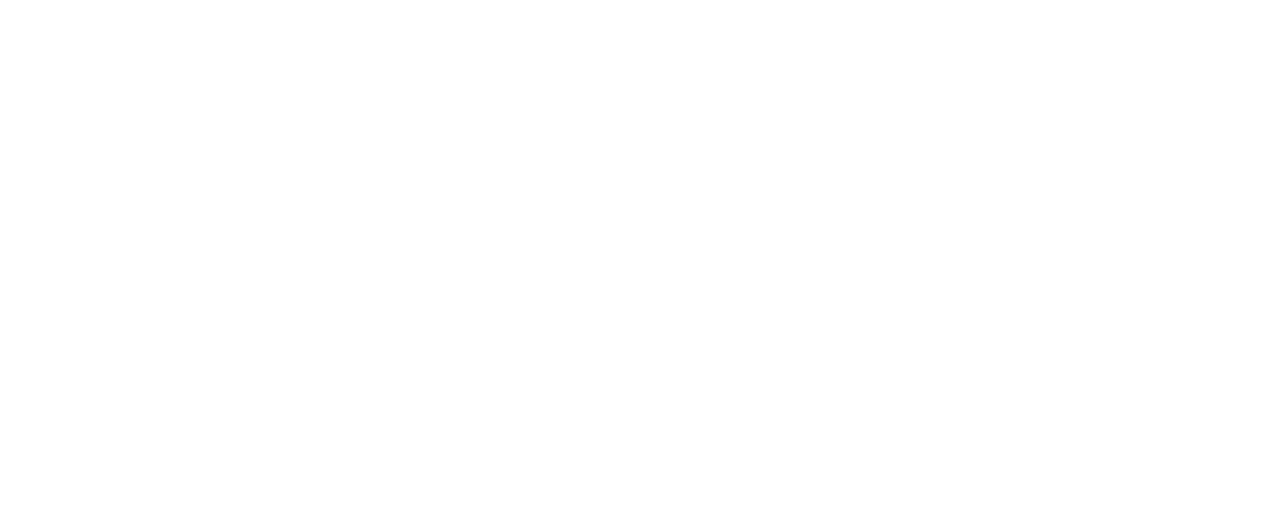
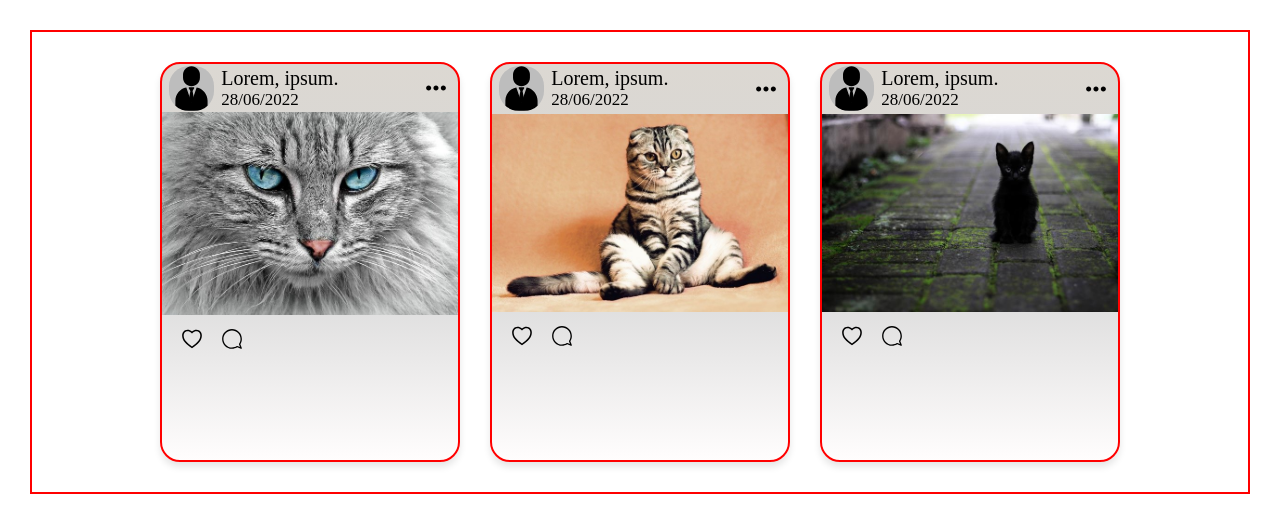
Before and after one commit to aiman99aleryany/media-queries, a plain HTML site: page index.html in a window 1280 px wide. Drawn offline with Linux system fonts and the light colour scheme.

Commit message:
first feature with like and comments

```diff
--- a/index.html
+++ b/index.html
@@ -1,10 +1,130 @@
 <!DOCTYPE html>
 <html lang="en">
   <head>
+    <link rel="stylesheet" href="./style/style.css" />
     <meta charset="UTF-8" />
     <meta http-equiv="X-UA-Compatible" content="IE=edge" />
     <meta name="viewport" content="width=device-width, initial-scale=1.0" />
-    <title>Document</title>
+    <title>Incat</title>
   </head>
-  <body></body>
+  <body>
+    <main>
+      <div class="cards-container card-border">
+
+        <div class="card-outfit card-border card-content-grid">
+
+          <div class="card-content-grid-row1">
+
+            <div class="card-content-grid-row1--avatar">
+              <img
+                class="card-content-grid-row1--avatar--img"
+                src="./img/avatar.svg"
+                alt="avatar"
+              />
+            </div>
+            <div class="card-content-grid-row1--description">
+              <div class="card-content-grid-row1--description--username">
+                Lorem, ipsum.
+              </div>
+              <div class="card-content-grid-row1--description--time">
+                <time datetime="2022-06-28 20:00">28/06/2022</time>
+              </div>
+            </div>
+
+            <div class="card-content-grid-row1--more">
+              <img class="card-content-grid-row1--more--img" src="./img/more.svg" alt="more">
+            </div>
+
+
+          </div>
+
+          <div class="card-content-grid-row2">
+            <img class="card-content-grid-row2--img" src="./img/cat1.jpg" alt="cat picture">
+          </div>
+
+          <div class="card-content-grid-row3">
+            <img class="card-content-grid-row3--like--img" src="./img/like.svg" alt="like button">
+            <img class="card-content-grid-row3--comment--img" src="./img/comment.svg" alt="comment button">
+          </div>
+
+        </div>
+
+        <div class="card-outfit card-border card-content-grid">
+
+          <div class="card-content-grid-row1">
+
+            <div class="card-content-grid-row1--avatar">
+              <img
+                class="card-content-grid-row1--avatar--img"
+                src="./img/avatar.svg"
+                alt="avatar"
+              />
+            </div>
+            <div class="card-content-grid-row1--description">
+              <div class="card-content-grid-row1--description--username">
+                Lorem, ipsum.
+              </div>
+              <div class="card-content-grid-row1--description--time">
+                <time datetime="2022-06-28 20:00">28/06/2022</time>
+              </div>
+            </div>
+
+            <div class="card-content-grid-row1--more">
+              <img class="card-content-grid-row1--more--img" src="./img/more.svg" alt="more">
+            </div>
+
+
+          </div>
+
+          <div class="card-content-grid-row2">
+            <img class="card-content-grid-row2--img" src="./img/cat2.jpg" alt="cat picture">
+          </div>
+
+          <div class="card-content-grid-row3">
+            <img class="card-content-grid-row3--like--img" src="./img/like.svg" alt="like button">
+            <img class="card-content-grid-row3--comment--img" src="./img/comment.svg" alt="comment button">
+          </div>
+
+        </div>
+
+        <div class="card-outfit card-border card-content-grid">
+
+          <div class="card-content-grid-row1">
+
+            <div class="card-content-grid-row1--avatar">
+              <img
+                class="card-content-grid-row1--avatar--img"
+                src="./img/avatar.svg"
+                alt="avatar"
+              />
+            </div>
+            <div class="card-content-grid-row1--description">
+              <div class="card-content-grid-row1--description--username">
+                Lorem, ipsum.
+              </div>
+              <div class="card-content-grid-row1--description--time">
+                <time datetime="2022-06-28 20:00">28/06/2022</time>
+              </div>
+            </div>
+
+            <div class="card-content-grid-row1--more">
+              <img class="card-content-grid-row1--more--img" src="./img/more.svg" alt="more">
+            </div>
+
+
+          </div>
+
+          <div class="card-content-grid-row2">
+            <img class="card-content-grid-row2--img" src="./img/cat3.jpg" alt="cat picture">
+          </div>
+
+          <div class="card-content-grid-row3">
+            <img class="card-content-grid-row3--like--img" src="./img/like.svg" alt="like button">
+            <img class="card-content-grid-row3--comment--img" src="./img/comment.svg" alt="comment button">
+          </div>
+
+        </div>
+      </div>
+    </main>
+  </body>
 </html>
--- /dev/null
+++ b/style/style.css
@@ -0,0 +1,189 @@
+:root {
+  font-size: 62.5%;
+  --regular-50-a: 5rem;
+  --regular-45-a: 4.5rem;
+  --regular-40-a: 4rem;
+  --regular-35-a: 3.5rem;
+  --regular-30-a: 3rem;
+  --regular-25-a: 2.5rem;
+  --regular-20-a: 2rem;
+  --regular-15-a: 1.5rem;
+  --regular-10-a: 1rem;
+  --regular-5-a: 0.5rem;
+  --regular-1-a: 0.1rem;
+  --card-width: 30rem;
+  --card-height: 40rem;
+  --card-shadow-transition: 0.5s;
+  --card-shadow-color: rgba(0, 0, 0, 0.1);
+  --img-width: 80%;
+  --testing-border: 2px solid red;
+}
+
+* {
+  padding: 0;
+  margin: 0;
+  box-sizing: border-box;
+}
+
+img {
+  width: var(--img-width);
+  height: var(--img-width);
+  object-fit: cover;
+}
+
+
+
+/* main {
+  margin-top: calc(var(--regular-10-a) + 3rem);
+  display: flex;
+  justify-content: center;
+  align-items: center;
+} */
+
+.card-outfit {
+  width: var(--card-width);
+  height: var(--card-height);
+  border-radius: var(--regular-20-a);
+  box-shadow: 0px 5px 7px 0px var(--card-shadow-color);
+  transition: var(--card-shadow-transition);
+}
+
+.card-outfit:hover {
+  box-shadow: 0px 0px 10px 5px var(--card-shadow-color);
+  transition: var(--card-shadow-transition);
+}
+
+.card-border {
+  border: var(--testing-border);
+}
+
+.card-content-grid {
+  display: grid;
+  grid-template-columns: 1fr;
+  grid-template-rows: 1fr 4fr 1fr 2fr;
+  background: linear-gradient(rgb(220, 216, 210),rgb(214, 214, 214), #fffdfd);
+
+}
+
+.card-content-grid-row1 {
+  grid-column: 1;
+  grid-row: 1;
+  display: grid;
+  grid-template-columns: 20% 65% 15%;
+  grid-template-rows: 1fr;
+  border-top-left-radius: var(--regular-20-a);
+  border-top-right-radius: var(--regular-20-a);
+
+}
+
+.card-content-grid-row1--avatar {
+  grid-column: 1;
+  grid-row: 1;
+  display: flex;
+  justify-content: center;
+  align-items: center;
+
+}
+
+.card-content-grid-row1--avatar--img {
+  width: var(--regular-45-a);
+  height: var(--regular-45-a);
+  border-radius: var(--regular-20-a);
+  background-color: rgb(189, 189, 189);
+}
+
+.card-content-grid-row1--description {
+  grid-column: 2;
+  grid-row: 1;
+  display: flex;
+  flex-direction: column;
+  justify-content: center;
+  align-items: flex-start;
+}
+
+.card-content-grid-row1--description--username {
+  font-size: 2rem;
+}
+
+.card-content-grid-row1--description--time {
+  font-size: 1.7rem;
+}
+
+.card-content-grid-row1--more {
+  grid-column: 3;
+  grid-row: 1;
+  display: flex;
+  justify-content: center;
+  align-items: center;
+}
+
+.card-content-grid-row1--more--img {
+  width: var(--regular-20-a);
+  height: var(--regular-20-a);
+}
+
+
+.card-content-grid-row2 {
+  grid-column: 1;
+  grid-row: 2;
+  display: flex;
+  justify-content: center;
+  align-items: center;
+}
+
+.card-content-grid-row2--img {
+  width: 100%;
+  height: 100%;
+}
+
+.card-content-grid-row3 {
+  grid-column: 1;
+  grid-row: 3;
+  display: grid;
+  grid-template-columns: repeat(4, var(--regular-20-a));
+  grid-template-rows: 1fr;
+  align-items: center;
+  column-gap: var();
+}
+
+.card-content-grid-row3--like--img {
+  grid-column: 2;
+  width: var(--regular-20-a);
+  height: var(--regular-20-a);
+}
+
+.card-content-grid-row3--comment--img {
+  grid-column: 4;
+  width: var(--regular-20-a);
+  height: var(--regular-20-a);
+}
+
+.card-content-grid-row4
+
+@media (max-width: 375px) {
+  /* .container {
+    width: 300px;
+  } */
+}
+
+@media (max-width: 768px) {
+  /* .container {
+    width: 700px;
+  } */
+}
+
+@media (min-width: 768px) {
+  .cards-container {
+    margin: var(--regular-30-a);
+    padding: var(--regular-30-a);
+    min-width: calc(
+      var(--card-width) * 3 + var(--regular-30-a) * 3 + var(--regular-5-a)
+    );
+    /* calculated the cards width plus the margins and added extra 5rems for the borders */
+    display: grid;
+    grid-template-columns: repeat(3, var(--card-width));
+    grid-template-rows: 1fr;
+    gap: var(--regular-30-a);
+    justify-content: center;
+  }
+}
```
Also changed, not shown: img/avatar.svg (added), img/cat1.jpg (added), img/cat2.jpg (added), img/cat3.jpg (added), img/comment.svg (added), img/like.svg (added), img/more.svg (added), style.css (deleted).
